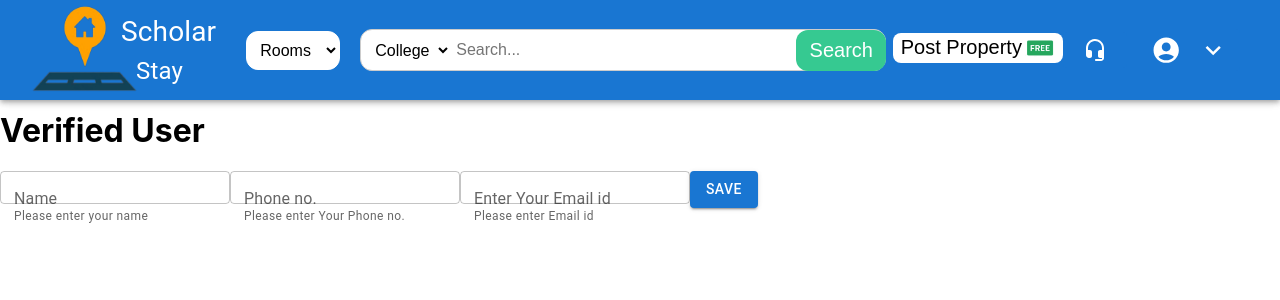
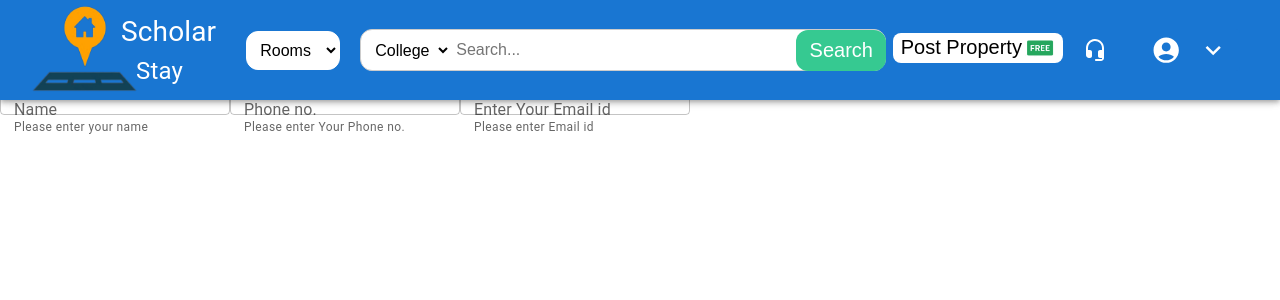
Before and after one commit to PrajwalBh23/Hostel-Rooms-Booking, a React (Create React App) app in the folder client/: page /form in a window 1280 px wide. Shown: the top 300 px of the page. Built offline with nearby package versions, Linux system fonts and the light colour scheme.

Commit message:
Eleven Commit

```diff
--- a/client/src/components/Adding.js
+++ b/client/src/components/Adding.js
@@ -6,9 +6,8 @@ import pho from '../images/pho.jpg';
 import fac from '../images/fac1.jpg';
 import prp from '../images/prp.jpg';
 import veri from '../images/veri.png';
-// import Form from './Form.js';
 import './Adding.css';
-import { Link } from 'react-router-dom';
+import { Link} from 'react-router-dom';
 
 function Adding() {
     return (
@@ -16,33 +15,33 @@ function Adding() {
             <Header />
             <Box className='Container' display="flex" marginTop="7%" width="100%" flexDirection={'column'}>
                 <div className="cont">
-                    <a href="#form1">
+                    <a href="/form">
                         <div className="add_cart">
                             <img src={own} alt="" />
                         </div>
                         Owner's Detail
                     </a>
-                    <a href="#form2">
+                    <a href="/form">
                         <div className="add_cart">
-                            <img style={{width:'80%', height:'90%', border:'none'}} src={prp} alt="" />
+                            <img style={{ width: '80%', height: '90%', border: 'none' }} src={prp} alt="" />
                         </div>
                         Property Detail
                     </a>
-                    <a href="#form3">
+                    <a href="/form">
                         <div className="add_cart">
-                            <img style={{width:'80%', height:'90%', border:'none'}} src={pho} alt="" />
+                            <img style={{ width: '80%', height: '90%', border: 'none' }} src={pho} alt="" />
                         </div>
                         Photos
                     </a>
-                    <a href="#form4">
+                    <a href="/form">
                         <div className="add_cart">
-                            <img style={{width:'65%', height:'100%', border:'none'}} src={fac} alt="" />
+                            <img style={{ width: '65%', height: '100%', border: 'none' }} src={fac} alt="" />
                         </div>
                         Rental Room Faclities
                     </a>
-                    <a href="#form5">
+                    <a href="/form">
                         <div className="add_cart">
-                            <img style={{width:'60%', height:'80%', border:'none'}} src={veri} alt="" />
+                            <img style={{ width: '60%', height: '80%', border: 'none' }} src={veri} alt="" />
                         </div>
                         Verified User
                     </a>
--- /dev/null
+++ b/client/src/components/Exporter.js
@@ -0,0 +1,54 @@
+import React from 'react';
+import {TextField} from "@mui/material";
+
+export function Form1() {
+    //  Here I will add Box / Frame of each , Back, Next button with validations
+    return (
+        <>
+            <TextField helperText="Please enter your name" id="outlined-basic" label="Name" variant="outlined" />
+            <TextField helperText="Please enter Your Phone no." id="outlined-basic" label="Phone no." variant="outlined" />
+            <TextField helperText="Please enter Email id" id="outlined-basic" label="Enter Your Email id" variant="outlined" />
+        </>
+    );
+}
+
+export function Form2() {
+    return (
+        <>
+            <TextField helperText="Please" id="outlined-basic" label="Name" variant="outlined" />
+            <TextField helperText="ente" id="outlined-basic" label="Phone no." variant="outlined" />
+            <TextField helperText="id" id="outlined-basic" label="Enter Your Email id" variant="outlined" />
+            <TextField helperText="experience " id="outlined-basic" label="Experience" variant="outlined" />
+        </>
+    );
+}
+
+export function Form3() {
+    return (
+        <>
+            <TextField helperText="Please enter your name" id="outlined-basic" label="Name" variant="outlined" />
+            <TextField helperText="Please enter Your Phone no." id="outlined-basic" label="Phone no." variant="outlined" />
+            <TextField helperText="Please enter Email id" id="outlined-basic" label="Enter Your Email id" variant="outlined" />
+        </>
+    );
+}
+
+export function Form4() {
+    return (
+        <>
+            <TextField helperText="Please" id="outlined-basic" label="Name" variant="outlined" />
+            <TextField helperText="ente" id="outlined-basic" label="Phone no." variant="outlined" />
+            <TextField helperText="id" id="outlined-basic" label="Enter Your Email id" variant="outlined" />
+            <TextField helperText="experience " id="outlined-basic" label="Experience" variant="outlined" />
+        </>
+    );
+}
+export function Form5() {
+    return (
+        <>
+            <TextField helperText="Please enter your name" id="outlined-basic" label="Name" variant="outlined" />
+            <TextField helperText="Please enter Your Phone no." id="outlined-basic" label="Phone no." variant="outlined" />
+            <TextField helperText="Please enter Email id" id="outlined-basic" label="Enter Your Email id" variant="outlined" />
+        </>
+    );
+}
--- a/client/src/components/Form.js
+++ b/client/src/components/Form.js
@@ -1,53 +1,14 @@
 import React from 'react';
 import Header from './Header';
-import { Box, TextField, Button } from "@mui/material";
-import './Adding.css';
+// import { Box, TextField, Button } from "@mui/material";
+import { Form1 } from './Exporter.js';
 
-function Form({ formName }) { // Receive formName as a prop
+function Form() {
     return (
         <>
             <Header />
-            <Box className='Container' display="flex" marginTop="7%" width="100%" flexDirection="row">
-                <form id={formName}>
-                    <h1>{formName === 'form1' ? "Owner's Detail" : formName === 'form2' ? "Property Detail" : formName === 'form3' ? "Photos" : formName === 'form4' ? "Rental Room Facilities" : "Verified User"}</h1>
-                    <TextField helperText="Please enter your name" id="outlined-basic" label="Name" variant="outlined" />
-                    <TextField helperText="Please enter Your Phone no." id="outlined-basic" label="Phone no." variant="outlined" />
-                    <TextField helperText="Please enter Email id" id="outlined-basic" label="Enter Your Email id" variant="outlined" />
-                    {formName === 'form2' && (
-                        <div>
-                            <TextField helperText="Please" id="outlined-basic" label="Name" variant="outlined" />
-                            <TextField helperText="ente" id="outlined-basic" label="Phone no." variant="outlined" />
-                            <TextField helperText="id" id="outlined-basic" label="Enter Your Email id" variant="outlined" />
-                            <TextField helperText="experience " id="outlined-basic" label="Experience" variant="outlined" />
-                        </div>
-                    )}
-                    {formName === 'form3' && (
-                        <div>
-                            <TextField helperText="Please enter your name" id="outlined-basic" label="Name" variant="outlined" />
-                            <TextField helperText="Please enter Your Phone no." id="outlined-basic" label="Phone no." variant="outlined" />
-                            <TextField helperText="Please enter Email id" id="outlined-basic" label="Enter Your Email id" variant="outlined" />
-                            <TextField helperText="Please enter experience in renting rooms" id="outlined-basic" label="Experience" variant="outlined" />
-                        </div>
-                    )}
-                    {formName === 'form4' && (
-                        <div>
-                            <TextField helperText="Please enter your name" id="outlined-basic" label="Name" variant="outlined" />
-                            <TextField helperText="Please enter Your Phone no." id="outlined-basic" label="Phone no." variant="outlined" />
-                            <TextField helperText="Please enter Email id" id="outlined-basic" label="Enter Your Email id" variant="outlined" />
-                            <TextField helperText="Please enter experience in renting rooms" id="outlined-basic" label="Experience" variant="outlined" />
-                        </div>
-                    )}
-                    {formName === 'form5' && (
-                        <div>
-                            <TextField helperText="Please enter your vv" id="outlined-basic" label="Name" variant="outlined" />
-                            <TextField helperText="Please enter Your Phjfbjvbone no." id="outlined-basic" label="Phone no." variant="outlined" />
-                            <TextField helperText="Please enter jnvbfv id" id="outlined-basic" label="Enter Your Email id" variant="outlined" />
-                            <TextField helperText="nvjb enter experience in renting rooms" id="outlined-basic" label="Experience" variant="outlined" />
-                        </div>
-                    )}
-                    <Button variant="contained" color="primary">Save</Button> {/* Add Save button */}
-                </form>
-            </Box>
+            <h1>Displaying Form 1</h1>
+            <Form1 /> {/* Display Form1 here */}
         </>
     )
 }
--- a/client/src/components/Headset.js
+++ b/client/src/components/Headset.js
@@ -73,6 +73,7 @@ export default function CustomizedMenus({ fontSize }) {
         variant="contained"
         disableElevation
         onMouseEnter={handleClick}
+        style={{backgroundColor:'transparent'}}
       >
         <HeadsetMicRoundedIcon style={{ fontSize: fontSize }} />
       </Button>
@@ -93,7 +94,7 @@ export default function CustomizedMenus({ fontSize }) {
             9874561
           </div>
         </MenuItem>
-        <Divider sx={{ my: 0.1, width: '85%', margin:'auto' }} />
+        <Divider sx={{ my: 0.1, width: '85%', margin: 'auto' }} />
         <MenuItem>
           <FileCopyIcon />
           <div className="detail">
```
